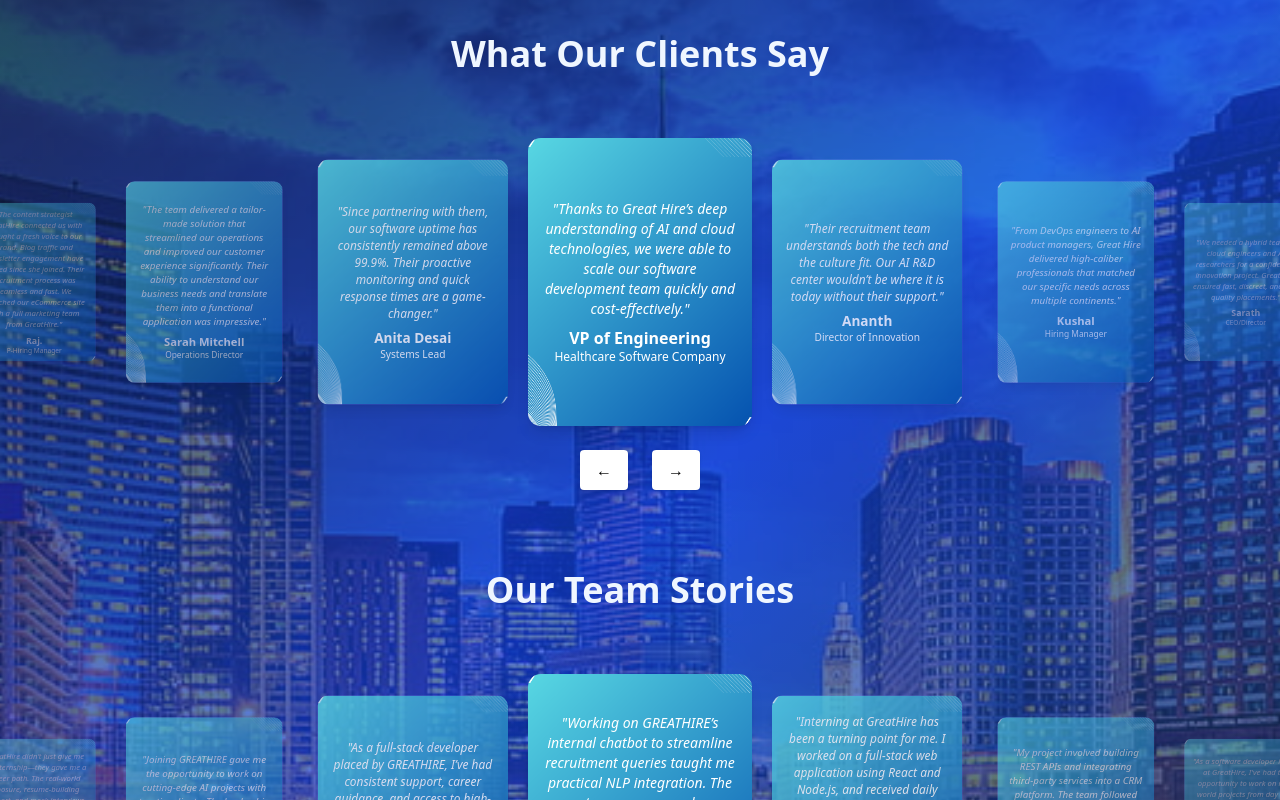
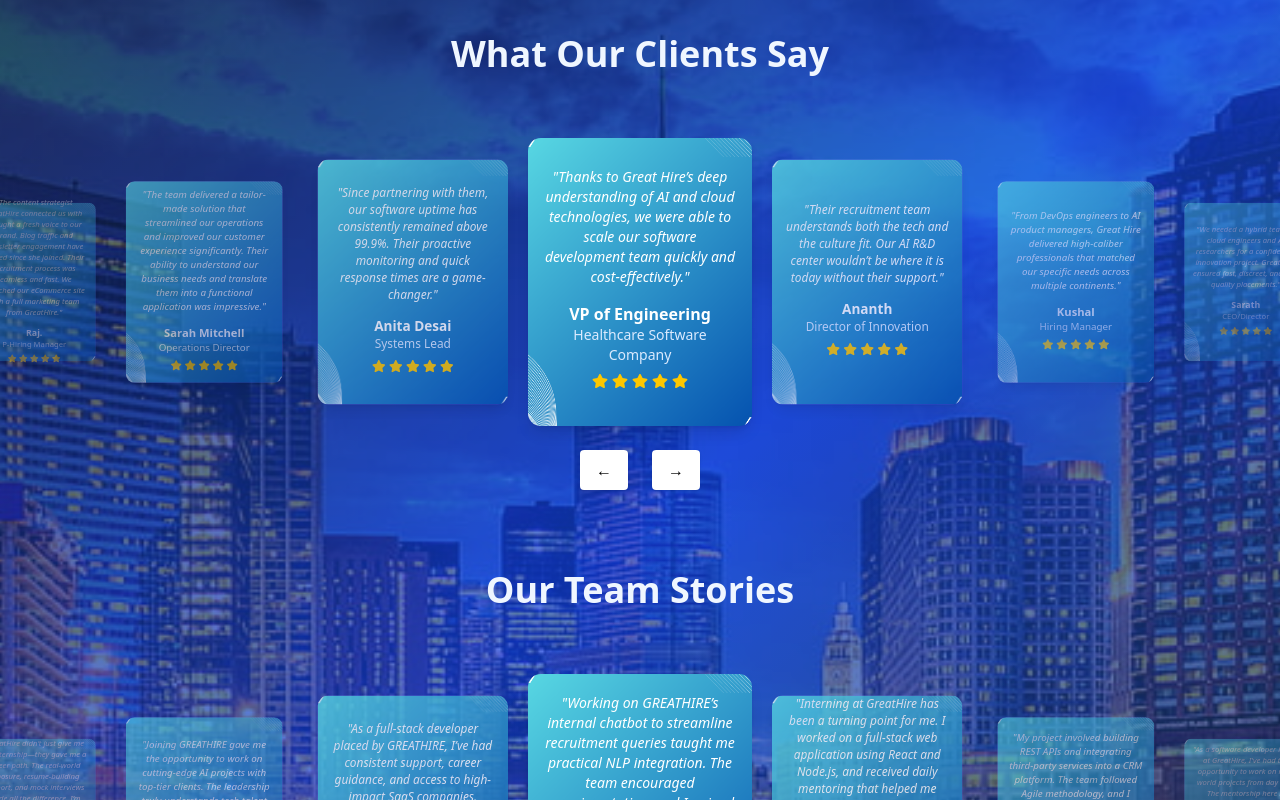
Before and after one commit to Tanmai-dot/babdegreathire, a React (Vite) app: page / in a window 1280 px wide. Shown: the part 5900-6700 px from the top of the page. Built offline with nearby package versions, Linux system fonts and the light colour scheme.

Commit message:
Add react-icons dependency and implement star rating in TestimonialsCarousel component

```diff
--- a/package.json
+++ b/package.json
@@ -15,6 +15,7 @@
     "gsap": "^3.13.0",
     "react": "^19.1.0",
     "react-dom": "^19.1.0",
+    "react-icons": "^5.5.0",
     "react-router-dom": "^7.6.0",
     "react-slick": "^0.30.3",
     "slick-carousel": "^1.8.1",
--- a/src/components/TestimonialsCarousel.tsx
+++ b/src/components/TestimonialsCarousel.tsx
@@ -1,6 +1,7 @@
 import React, {  useRef, useState, useEffect } from 'react';
 import { gsap } from 'gsap';
 import CardBgImg from '../assets/White and Blue.png';
+import { FaStar } from 'react-icons/fa';
 
 interface Review {
   text: string;
@@ -190,7 +191,7 @@ const moveCarousel = (direction: 'left' | 'right') => {
           <li
             key={i}
             ref={(el) => { cardsRef.current[i] = el; }}
-            className="w-[14rem] h-[18rem] rounded-lg bg-purple-500 text-white text-center flex items-center justify-center shadow-lg absolute top-0 left-0"
+            className="w-[14rem] h-[18rem] rounded-lg bg-purple-500 text-white text-center flex flex-col items-center justify-center shadow-lg absolute top-0 left-0"
             style={{
               backgroundImage: `url(${CardBgImg})`,
               backgroundSize: 'cover',
@@ -205,8 +206,14 @@ const moveCarousel = (direction: 'left' | 'right') => {
           >
             <div>
               <p className="text-sm italic text-white">"{review.text}"</p>
-              <p className="text-white mt-2 font-semibold">{review.name}</p>
-              <p className="text-white text-xs">{review.title}</p>
+            </div>
+            <div className="mt-4 font-semibold">{review.name}</div>
+            <div className="text-sm text-blue-100 mb-2">{review.title}</div>
+            {/* 5 Star Rating */}
+            <div className="flex justify-center mb-2">
+              {[...Array(5)].map((_, idx) => (
+                <FaStar key={idx} className="text-yellow-400 mx-0.5" />
+              ))}
             </div>
           </li>
         ))}
```
Also changed, not shown: 1 other file (tests, documents, lock files or other folders).
